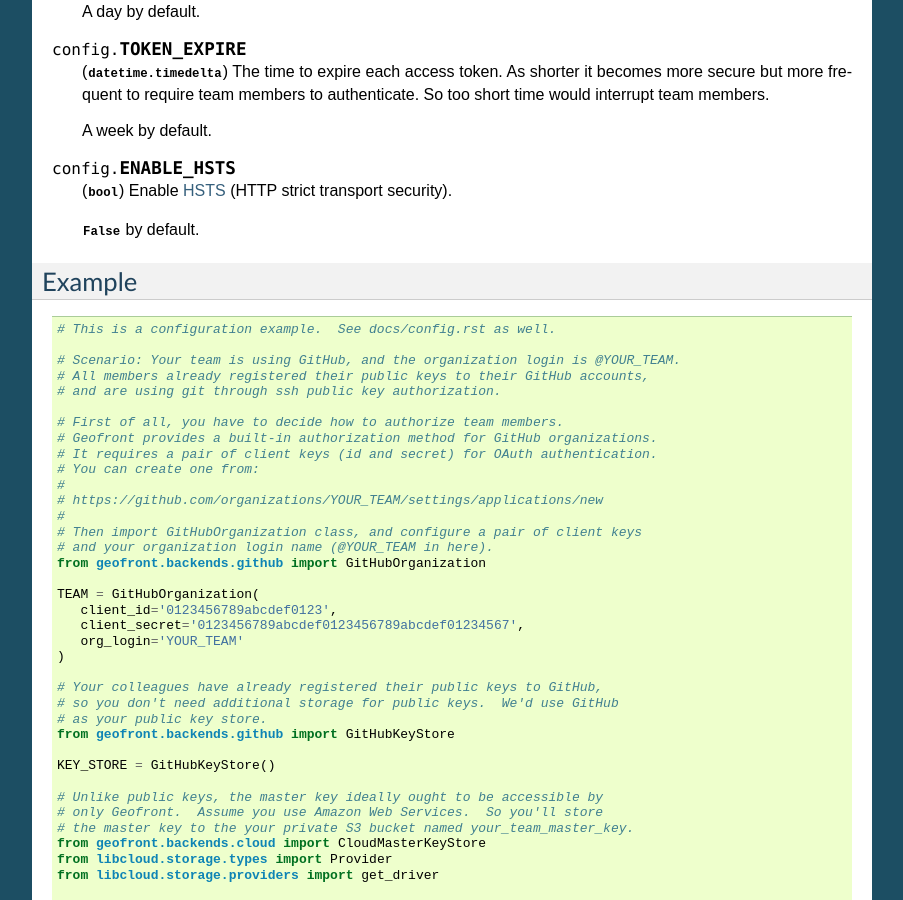
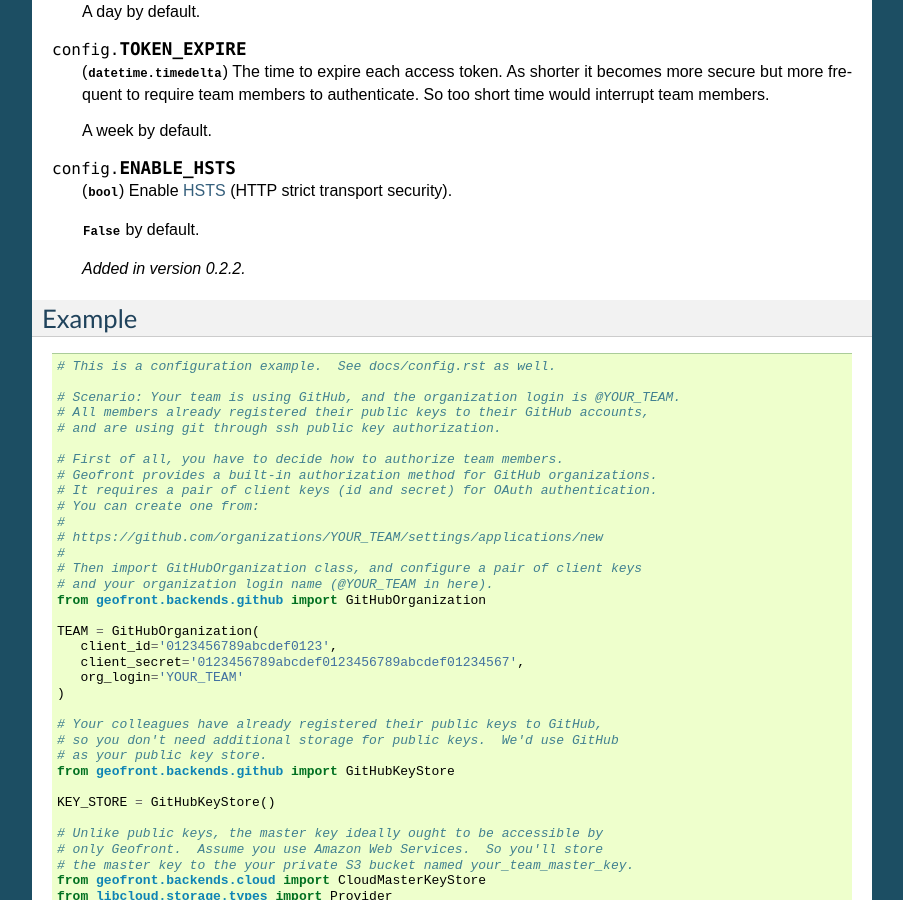
Before and after one commit to geofront-auth/geofront, a Sphinx documentation site: the page built from docs/config.rst, in a window 1280 px wide and 900 px high, scrolled down 3599 px. Shown: the whole window, without its empty margins (198-1101 px from the left). Built offline with Sphinx 7.4.7, drawn with Linux system fonts in a browser that asks for light colours; pages that are not in the unit, such as notebooks, are missing from menus.

Commit message:
Add missing .. versionadded::  [ci skip]

```diff
--- a/docs/config.rst
+++ b/docs/config.rst
@@ -253,6 +253,8 @@
 
    :const:`False` by default.
 
+   .. versionadded:: 0.2.2
+
    .. _HSTS: https://developer.mozilla.org/en-US/docs/Web/Security/HTTP_strict_transport_security
 
 
```
